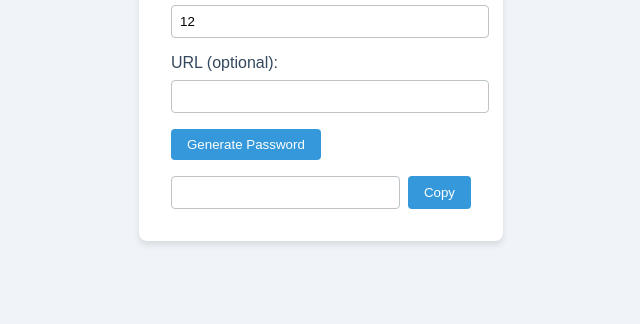
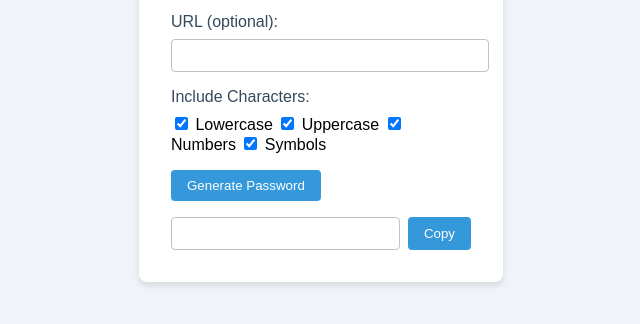
Before and after one commit to satriakries/simple-password-generator, a plain HTML site: page index.html in a window 1280 px wide. Shown: the part 336-660 px from the top of the page, without its empty margins (319-959 px from the left). Drawn offline with Linux system fonts and the light colour scheme.

Commit message:
adding input group for custom password character sets

```diff
--- a/index.html
+++ b/index.html
@@ -17,6 +17,13 @@
             <label for="url">URL (optional):</label>
             <input type="text" id="url">
         </div>
+        <div class="input-group">
+            <label>Include Characters:</label>
+            <input type="checkbox" id="include-lowercase" checked> Lowercase
+            <input type="checkbox" id="include-uppercase" checked> Uppercase
+            <input type="checkbox" id="include-numbers" checked> Numbers
+            <input type="checkbox" id="include-symbols" checked> Symbols
+        </div>
         <button id="generate">Generate Password</button>
         <div id="password-container">
             <input type="text" id="password" readonly>
```
